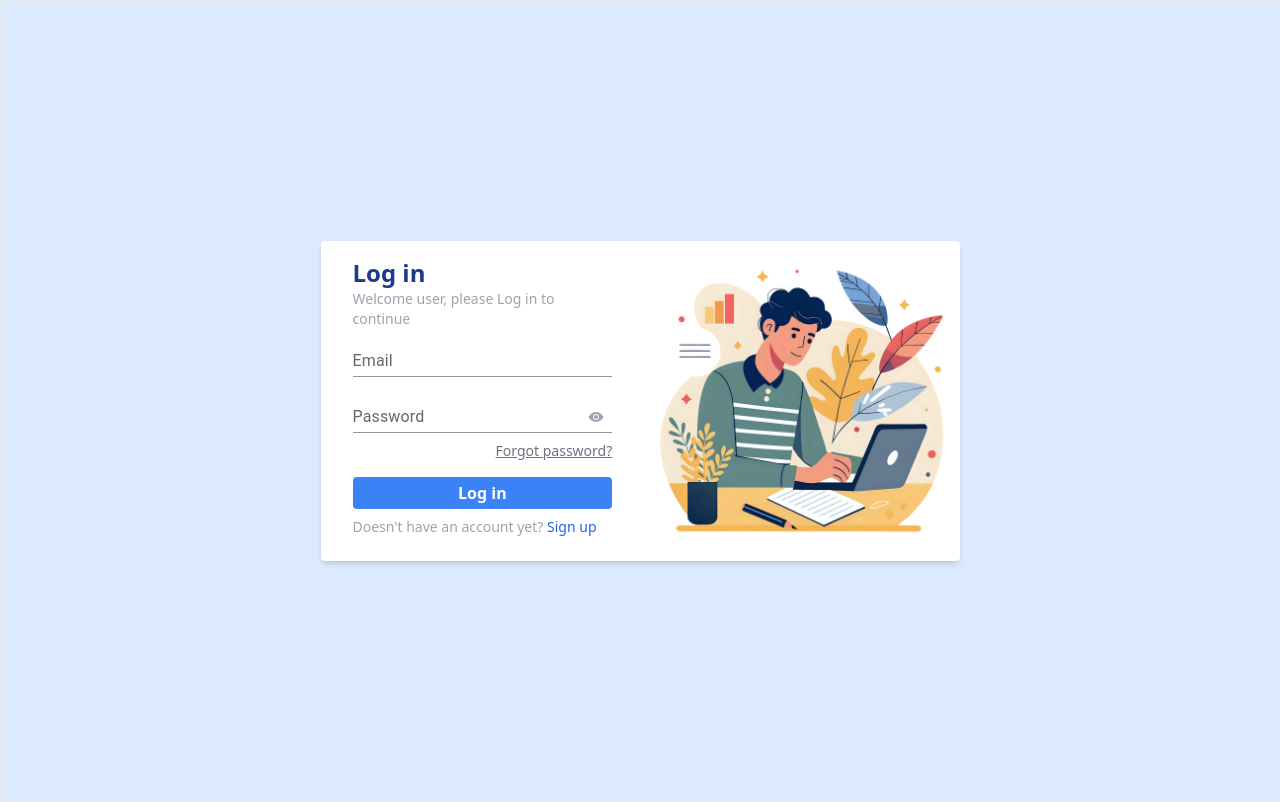
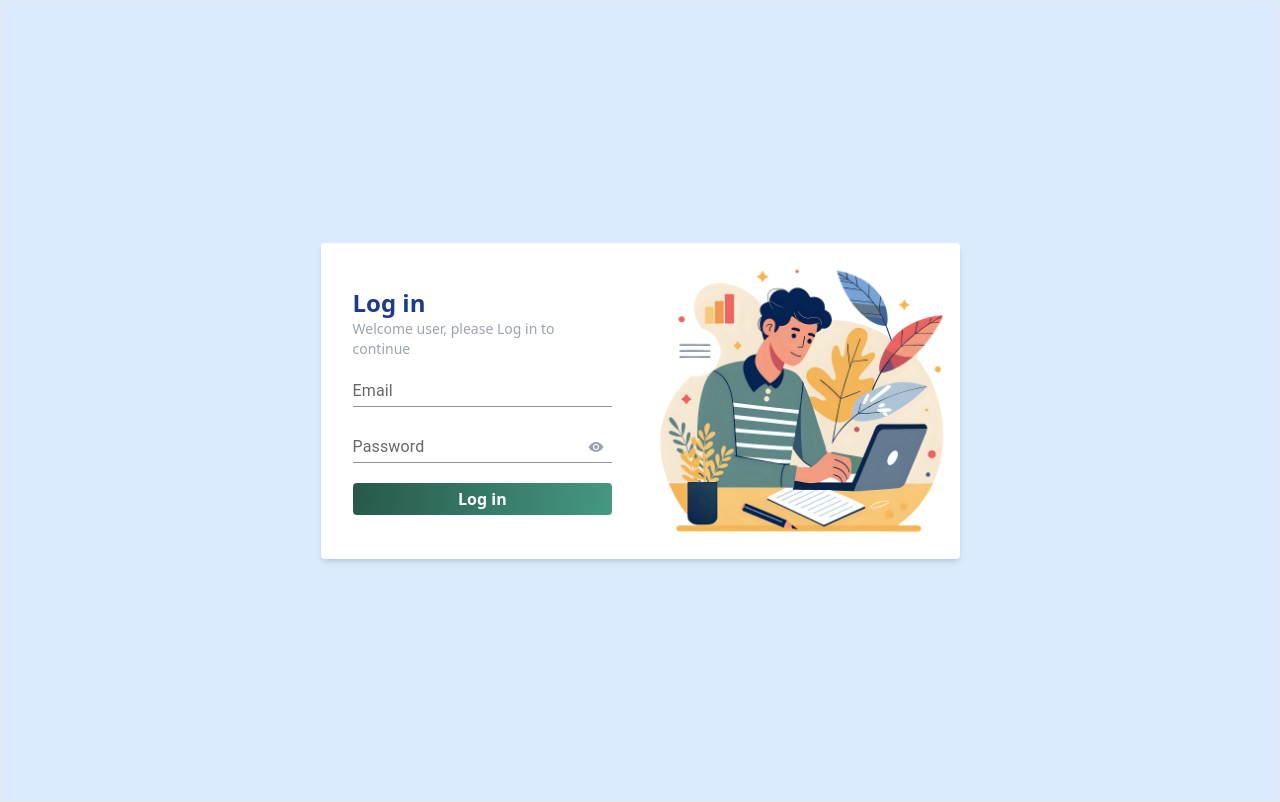
Before and after one commit to Adam29C/n-chat, a React (Vite) app: page /login in a window 1280 px wide. Built offline with nearby package versions, Linux system fonts and the light colour scheme.

Commit message:
update build

```diff
--- a/src/App.css
+++ b/src/App.css
@@ -1,5 +1,13 @@
 :root {
-    --border-color: #1c3e35;
-    background: #1c3e35;
-    --main-color: linear-gradient(97.51deg, #1c3e35 -39.91%, #4aa48c 117.67%);
+  --border-color: #1c3e35;
+  background: #1c3e35;
+  --main-color: linear-gradient(97.51deg, #1c3e35 -39.91%, #4aa48c 117.67%);
 }
+
+.login-color {
+  background: var(--main-color);
+}
+
+.login-:hover {
+  background: var(--main-color);
+}
--- a/src/components/Home/Sidebar/AllUsers.jsx
+++ b/src/components/Home/Sidebar/AllUsers.jsx
@@ -457,7 +457,7 @@ const InfiniteScrollBox = () => {
 
   const otherUsers = useSelector((state) => state.user.otherUsers);
 
-  console.log('data', data);
+  console.log('otherUsers', otherUsers);
 
   const [loading, setLoading] = useState(false);
   const [page, setPage] = useState(1);
@@ -465,9 +465,11 @@ const InfiniteScrollBox = () => {
 
   useEffect(() => {
     socket.on('update_user_list_entry', (updatedUser) => {
-      const updatedList = otherUsers.map((user) =>
-        user._id === updatedUser._id ? updatedUser : user
-      );
+      console.log('updatedUser', updatedUser);
+
+      const updatedList = otherUsers
+        .map((user) => (user?._id === updatedUser?._id ? updatedUser : user))
+        .sort((a, b) => new Date(b.updatedTime) - new Date(a.updatedTime));
       dispatch(setOtherUsers(updatedList));
     });
 
@@ -486,7 +488,6 @@ const InfiniteScrollBox = () => {
     });
 
     socket.on('user_list', (payload) => {
-      // console.log('payload', payload);
       dispatch(setOtherUsers([...otherUsers, ...payload.users]));
     });
     setLoading(false);
--- a/src/components/Home/Sidebar/SingleUser.jsx
+++ b/src/components/Home/Sidebar/SingleUser.jsx
@@ -38,7 +38,7 @@ const SingleUser = ({ data, title, abc }) => {
   const [testing, settesting] = useState([]);
   const messages = useSelector((state) => state.message.messages);
 
-  let noReadedId = messages.filter((msg) => !msg.isRead).map((msg) => msg._id);
+  // let noReadedId = messages.filter((msg) => !msg.isRead).map((msg) => msg._id);
 
   // console.log('noReadedId', messages);
 
@@ -48,14 +48,14 @@ const SingleUser = ({ data, title, abc }) => {
 
   const handleSelectedUser = async (test) => {
     const receiverId = data?.userId;
+    socket.emit('join_room', `${_id}-${receiverId}`);
+
     setCreate_roomId(`${_id}-${receiverId}`);
     // const socket = socketIOClient(base_url);
 
     let roomId = `${_id}-${receiverId}`;
 
     let ress = socket.emit('user_connected', _id);
-
-    socket.emit('join_room', `${_id}-${receiverId}`);
 
     socket.emit('get_messages', `${_id}-${receiverId}`);
 
--- a/src/pages/Login.jsx
+++ b/src/pages/Login.jsx
@@ -39,9 +39,7 @@ const Login = () => {
         const res = await LOGIN_URI_API(values);
 
 
-        console.log('====================================');
-        console.log("res" ,res);
-        console.log('====================================');
+
         setLoading(false);
         if (res.status === 0) {
           toast.error(res.message, {
@@ -161,17 +159,10 @@ const Login = () => {
                   {errors.password && touched.password ? errors.password : null}
                 </span>
               </div>
-              <span className="flex justify-end">
-                <NavLink
-                  className={`text-right text-gray-500 text-sm underline `}
-                  to="/forgot_password"
-                >
-                  Forgot password?
-                </NavLink>
-              </span>
+
               {loading ? (
                 <button
-                  className="flex justify-center items-center gap-x-2 bg-blue-500 text-white py-1 rounded font-semibold  mt-3"
+                  className="flex justify-center items-center gap-x-2 login-color text-white py-1 rounded font-semibold  mt-3"
                   type="button"
                   disabled="disabled"
                 >
@@ -180,7 +171,7 @@ const Login = () => {
                 </button>
               ) : (
                 <button
-                  className="bg-blue-500 text-white py-1 rounded font-bold hover:bg-blue-700 mt-3"
+                  className=" login-color text-white py-1 rounded font-bold  mt-3"
                   type="submit"
                 >
                   Log in
@@ -188,12 +179,7 @@ const Login = () => {
               )}
             </form>
 
-            <span className="text-gray-400 py-2 text-sm">
-              Doesn't have an account yet?{' '}
-              <NavLink to="/signup" className={`text-blue-600`}>
-                Sign up
-              </NavLink>
-            </span>
+
           </div>
 
           {/* ================== Side picture ====================== */}
```
Lines whose indentation alone changed are shown as unchanged.
